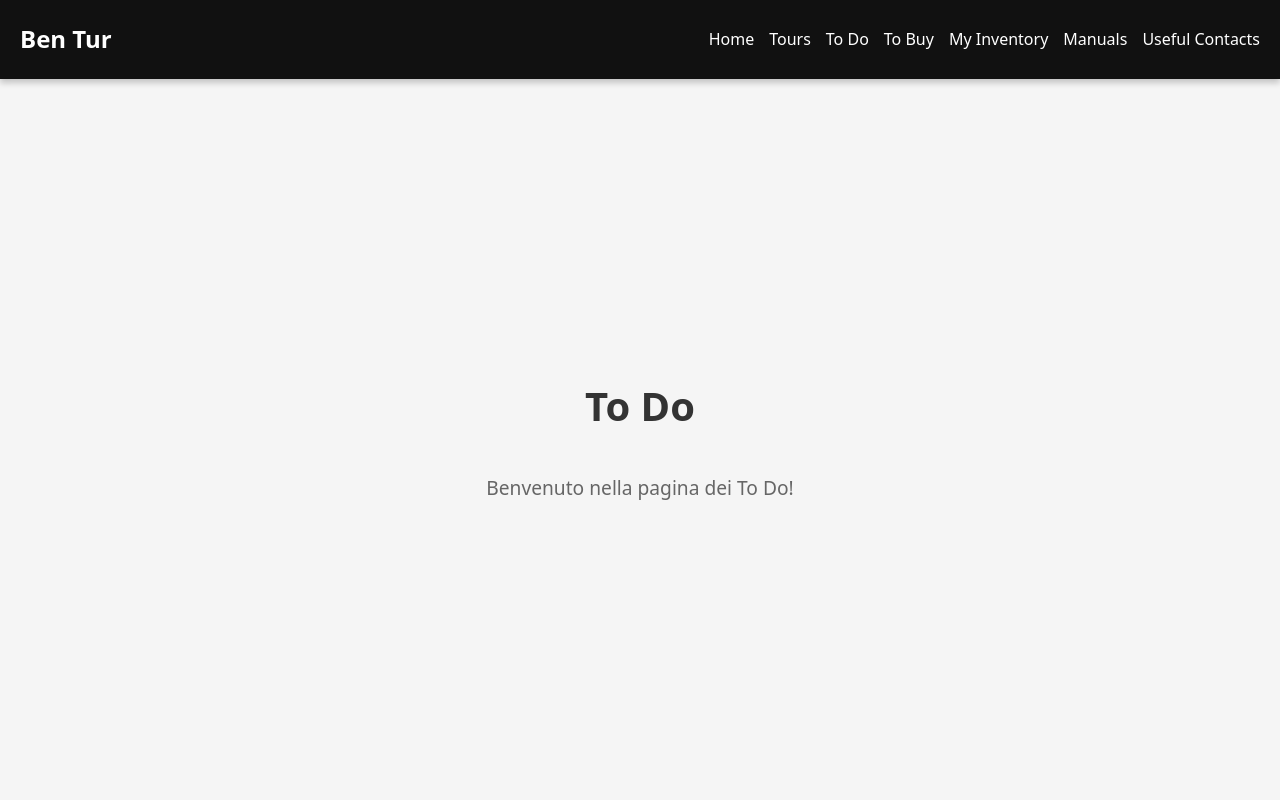
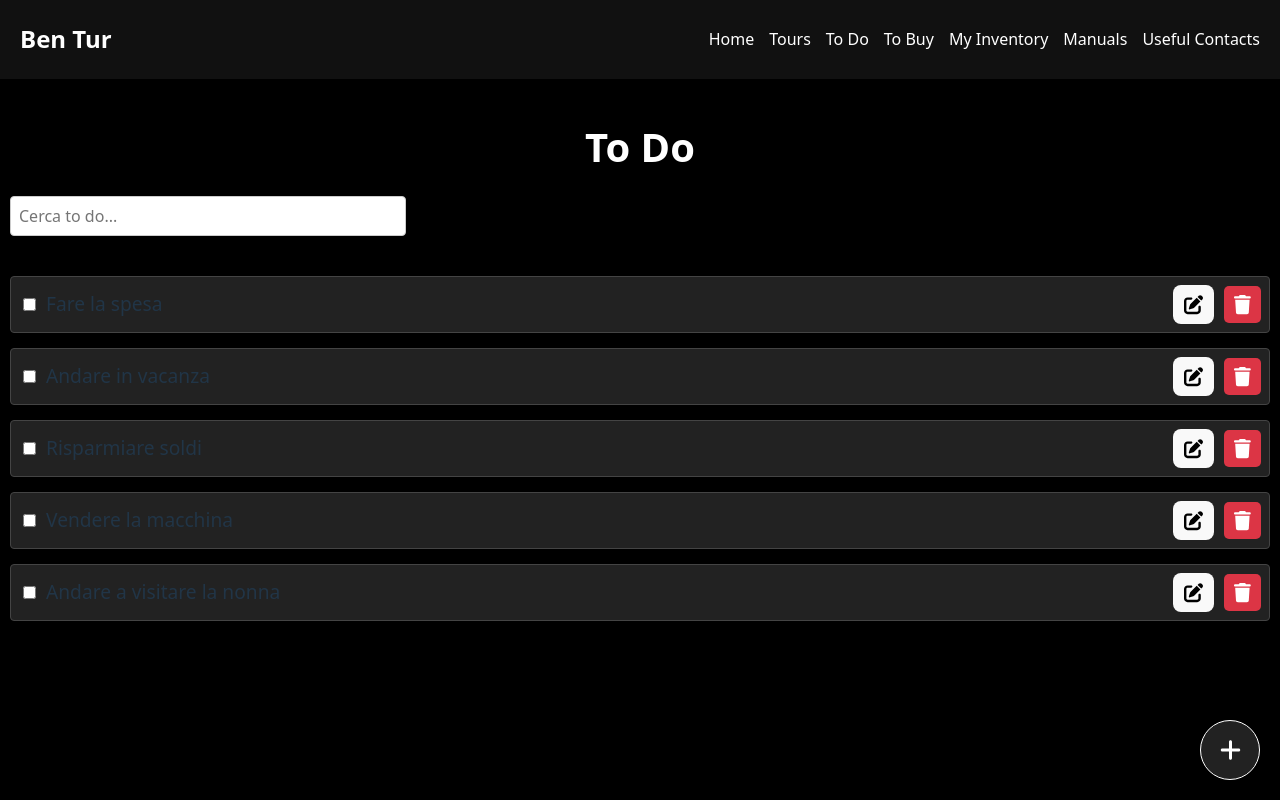
Before and after one commit to NatsuDragneel93/bentur, a React (Vite) app: page /to-do in a window 1280 px wide. Built offline with nearby package versions, Linux system fonts and the light colour scheme.

Commit message:
To Do page
- Creata lista di test
- Da aggiungere il drag and drop degli elementi

```diff
--- a/src/pages/manuals/Manuals.scss
+++ b/src/pages/manuals/Manuals.scss
@@ -2,7 +2,7 @@
   height: 100%;
   background-color: black;
   overflow-y: auto;
-  padding: 20px 0px;
+  padding: 20px 10px;
 
   h1 {
     font-size: 2.5rem;
@@ -23,7 +23,6 @@
 }
 
 .search-bar {
-  margin-bottom: 20px;
   width: 30% !important;
 
   input {
@@ -39,6 +38,7 @@
   display: flex;
   flex-direction: column;
   gap: 20px;
+  margin-top: 40px;
 }
 
 .manual-item {
--- a/src/pages/to-do/ToDo.scss
+++ b/src/pages/to-do/ToDo.scss
@@ -1,18 +1,162 @@
 .to-do-page-container {
-    display: flex;
-    flex-direction: column;
-    align-items: center;
-    justify-content: center;
-    height: 100vh;
-    background-color: #f5f5f5;
+  height: 100%;
+  background-color: black;
+  overflow-y: auto;
+  padding: 20px 10px;
 
-    h1 {
-      font-size: 2.5rem;
-      color: #333;
-    }
+  h1 {
+    font-size: 2.5rem;
+    color: white;
+  }
 
-    p {
-      font-size: 1.2rem;
-      color: #666;
+  @media (max-width: 768px) {
+    padding: 20px;
+  }
+}
+
+.to-do-container {
+  width: 100%;
+  max-width: 1400px;
+  margin-left: auto;
+  margin-right: auto;
+  text-align: center;
+}
+
+.todo-list {
+  list-style: none;
+  padding: 0;
+  margin-top: 40px;
+}
+
+.todo-item {
+  display: flex;
+  justify-content: space-between;
+  align-items: center;
+  gap: 10px;
+  margin-bottom: 15px;
+  font-size: 1.2rem;
+  background-color: #222222;
+  border: 1px solid #444444;
+  border-radius: 4px;
+  padding: 8px;
+}
+
+.todo-item .completed {
+  text-decoration: line-through;
+  color: #888;
+}
+
+/* Pulsante per aggiungere un manuale */
+.add-todo-floating-button {
+  position: fixed;
+  bottom: 20px;
+  right: 20px;
+  width: 60px;
+  height: 60px;
+  background-color: #222222;
+  color: white;
+  border: 1px solid white;
+  border-radius: 50%;
+  display: flex;
+  justify-content: center;
+  align-items: center;
+  font-size: 1.5rem;
+  box-shadow: 0 4px 6px rgba(0, 0, 0, 0.2);
+  cursor: pointer;
+  transition: background-color 0.3s, transform 0.2s;
+
+  &:hover {
+    background-color: #004d25;
+    transform: scale(1.1);
+  }
+
+  &:active {
+    transform: scale(0.95);
+  }
+}
+
+.modal {
+  position: fixed;
+  top: 0;
+  left: 0;
+  width: 100%;
+  height: 100%;
+  background-color: rgba(0, 0, 0, 0.5);
+  display: flex;
+  justify-content: center;
+  align-items: center;
+
+  .modal-content {
+    background-color: white;
+    padding: 20px;
+    border-radius: 5px;
+    width: 400px;
+
+    form {
+      display: flex;
+      flex-direction: column;
+      gap: 20px;
+
+      label {
+        display: flex;
+        flex-direction: column;
+        font-size: 1rem;
+      }
+
+      .modal-actions {
+        display: flex;
+        justify-content: space-between;
+        margin-top: 20px;
+
+        .save-button {
+          padding: 10px 20px;
+          border: none;
+          border-radius: 5px;
+          cursor: pointer;
+          background-color: #004d25;
+          color: white;
+          transition: background-color 0.2s;
+
+          &:hover {
+            background-color: #003d1e;
+          }
+        }
+
+        .cancel-button {
+          padding: 10px 20px;
+          border: none;
+          border-radius: 5px;
+          cursor: pointer;
+          background-color: #555555;
+          color: white;
+          transition: background-color 0.2s;
+
+          &:hover {
+            background-color: #444444;
+          }
+        }
+      }
     }
   }
+}
+
+.modal-content form .checkbox-row {
+  display: flex;
+  flex-direction: row !important;
+  align-items: center;
+  gap: 8px;
+}
+
+.todo-edit-button {
+  padding: 5px 10px !important;
+}
+
+.todo-delete-button {
+  background-color: #dc3545;
+  padding: 5px 10px;
+  border: none;
+  border-radius: 5px;
+  cursor: pointer;
+  color: white;
+  transition: background-color 0.2s;
+}
--- a/src/pages/to-do/ToDo.tsx
+++ b/src/pages/to-do/ToDo.tsx
@@ -1,11 +1,216 @@
-import React from 'react';
+import React, { useState } from 'react';
 import './ToDo.scss';
+import { FontAwesomeIcon } from '@fortawesome/react-fontawesome';
+import { faPlus, faEdit, faTrash } from '@fortawesome/free-solid-svg-icons';
+
+interface Todo {
+  id: number;
+  text: string;
+  completed: boolean;
+}
+
+const initialTodos: Todo[] = [
+  { id: 1, text: 'Fare la spesa', completed: false },
+  { id: 2, text: 'Andare in vacanza', completed: false },
+  { id: 3, text: 'Risparmiare soldi', completed: false },
+  { id: 4, text: 'Vendere la macchina', completed: false },
+  { id: 5, text: 'Andare a visitare la nonna', completed: false },
+];
 
 const ToDo: React.FC = () => {
+  const [todos, setTodos] = useState<Todo[]>(initialTodos);
+  const [isModalOpen, setIsModalOpen] = useState(false);
+  const [newTodoText, setNewTodoText] = useState('');
+  const [newTodoCompleted, setNewTodoCompleted] = useState(false);
+  const [searchTerm, setSearchTerm] = useState('');
+  const [editingTodoId, setEditingTodoId] = useState<number | null>(null);
+  const [isDeleteModalOpen, setIsDeleteModalOpen] = useState(false);
+  const [todoToDelete, setTodoToDelete] = useState<number | null>(null);
+
+  const handleToggle = (id: number) => {
+    setTodos(todos =>
+      todos.map(todo =>
+        todo.id === id ? { ...todo, completed: !todo.completed } : todo
+      )
+    );
+  };
+
+  const handleAddOrEditTodo = () => {
+    if (newTodoText.trim() === '') return;
+    if (editingTodoId !== null) {
+      setTodos(todos =>
+        todos.map(todo =>
+          todo.id === editingTodoId
+            ? { ...todo, text: newTodoText.trim(), completed: newTodoCompleted }
+            : todo
+        )
+      );
+    } else {
+      setTodos([
+        ...todos,
+        { id: Date.now(), text: newTodoText.trim(), completed: newTodoCompleted }
+      ]);
+    }
+    setNewTodoText('');
+    setNewTodoCompleted(false);
+    setIsModalOpen(false);
+    setEditingTodoId(null);
+  };
+
+  const handleEditClick = (todo: Todo) => {
+    setNewTodoText(todo.text);
+    setNewTodoCompleted(todo.completed);
+    setEditingTodoId(todo.id);
+    setIsModalOpen(true);
+  };
+
+  const handleDeleteTodo = (id: number) => {
+    setTodos(todos => todos.filter(todo => todo.id !== id));
+    setIsDeleteModalOpen(false);
+    setTodoToDelete(null);
+  };
+
+  const filteredTodos = todos.filter(todo =>
+    todo.text.toLowerCase().includes(searchTerm.toLowerCase())
+  );
+
   return (
     <div className="to-do-page-container">
-      <h1>To Do</h1>
-      <p>Benvenuto nella pagina dei To Do!</p>
+      <div className="to-do-container">
+        <h1>To Do</h1>
+        <div className="search-bar">
+          <input
+            type="text"
+            placeholder="Cerca to do..."
+            value={searchTerm}
+            onChange={e => setSearchTerm(e.target.value)}
+          />
+        </div>
+        <ul className="todo-list">
+          {filteredTodos.map(todo => (
+            <li key={todo.id} className="todo-item">
+              <div className="todo-main">
+                <input
+                  type="checkbox"
+                  checked={todo.completed}
+                  onChange={() => handleToggle(todo.id)}
+                  style={{ marginRight: '10px' }}
+                />
+                <span className={todo.completed ? 'completed' : ''}>
+                  {todo.text}
+                </span>
+              </div>
+              <div className="todo-actions">
+                <button
+                  className="todo-edit-button"
+                  type="button"
+                  onClick={() => handleEditClick(todo)}
+                  style={{ marginRight: '10px' }}
+                >
+                  <FontAwesomeIcon icon={faEdit} />
+                </button>
+                <button
+                  className="todo-delete-button"
+                  type="button"
+                  onClick={() => {
+                    setTodoToDelete(todo.id);
+                    setIsDeleteModalOpen(true);
+                  }}
+                >
+                  <FontAwesomeIcon icon={faTrash} />
+                </button>
+              </div>
+            </li>
+          ))}
+        </ul>
+        <button
+          className="add-todo-floating-button"
+          onClick={() => {
+            setIsModalOpen(true);
+            setNewTodoText('');
+            setNewTodoCompleted(false);
+            setEditingTodoId(null);
+          }}
+        >
+          <FontAwesomeIcon icon={faPlus} />
+        </button>
+      </div>
+
+      {isModalOpen && (
+        <div className="modal">
+          <div className="modal-content">
+            <h2>{editingTodoId !== null ? 'Modifica To Do' : 'Aggiungi To Do'}</h2>
+            <form
+              onSubmit={e => {
+                e.preventDefault();
+                handleAddOrEditTodo();
+              }}
+            >
+              <label>
+                Testo:
+                <input
+                  type="text"
+                  value={newTodoText}
+                  onChange={e => setNewTodoText(e.target.value)}
+                  autoFocus
+                />
+              </label>
+              <label className='checkbox-row'>
+                Già completato
+                <input
+                  type="checkbox"
+                  checked={newTodoCompleted}
+                  onChange={e => setNewTodoCompleted(e.target.checked)}
+                />
+              </label>
+              <div className="modal-actions">
+                <button type="submit" className="save-button">
+                  {editingTodoId !== null ? 'Salva Modifiche' : 'Aggiungi'}
+                </button>
+                <button
+                  type="button"
+                  className="cancel-button"
+                  onClick={() => {
+                    setIsModalOpen(false);
+                    setNewTodoText('');
+                    setNewTodoCompleted(false);
+                    setEditingTodoId(null);
+                  }}
+                >
+                  Annulla
+                </button>
+              </div>
+            </form>
+          </div>
+        </div>
+      )}
+
+      {isDeleteModalOpen && (
+        <div className="modal">
+          <div className="modal-content">
+            <h3>Sei sicuro di voler cancellare il to do?</h3>
+            <div className="delete-actions">
+              <button
+                type="button"
+                className="confirm-button"
+                onClick={() => todoToDelete !== null && handleDeleteTodo(todoToDelete)}
+              >
+                Sì
+              </button>
+              <button
+                type="button"
+                className="cancel-button"
+                onClick={() => {
+                  setIsDeleteModalOpen(false);
+                  setTodoToDelete(null);
+                }}
+              >
+                Annulla
+              </button>
+            </div>
+          </div>
+        </div>
+      )}
     </div>
   );
 };
--- a/src/pages/useful-contacts/UsefulContacts.scss
+++ b/src/pages/useful-contacts/UsefulContacts.scss
@@ -2,7 +2,7 @@
   height: 100%;
   background-color: black;
   overflow-y: auto;
-  padding: 20px 0px;
+  padding: 20px 10px;
 
   h1 {
     font-size: 2.5rem;
--- a/src/pages/useful-contacts/UsefulContacts.tsx
+++ b/src/pages/useful-contacts/UsefulContacts.tsx
@@ -1,7 +1,7 @@
 import React, { useEffect, useState } from 'react';
 import './UsefulContacts.scss';
 import { FontAwesomeIcon } from '@fortawesome/react-fontawesome';
-import { faFilter, faPlus, faTrash } from '@fortawesome/free-solid-svg-icons';
+import { faEdit, faFilter, faPlus, faTrash } from '@fortawesome/free-solid-svg-icons';
 
 interface Contact {
   name: string;
@@ -331,7 +331,7 @@ const UsefulContacts: React.FC = () => {
             <div className="card-row"><strong>Note:</strong> {contact.notes}</div>
             <div className="card-actions">
               <button className="edit-button" onClick={() => handleEditContact(index)}>
-                Modifica
+                <FontAwesomeIcon icon={faEdit} /> Modifica
               </button>
               <button className="delete-button" onClick={() => {
                 setContactToDelete(index);
```
